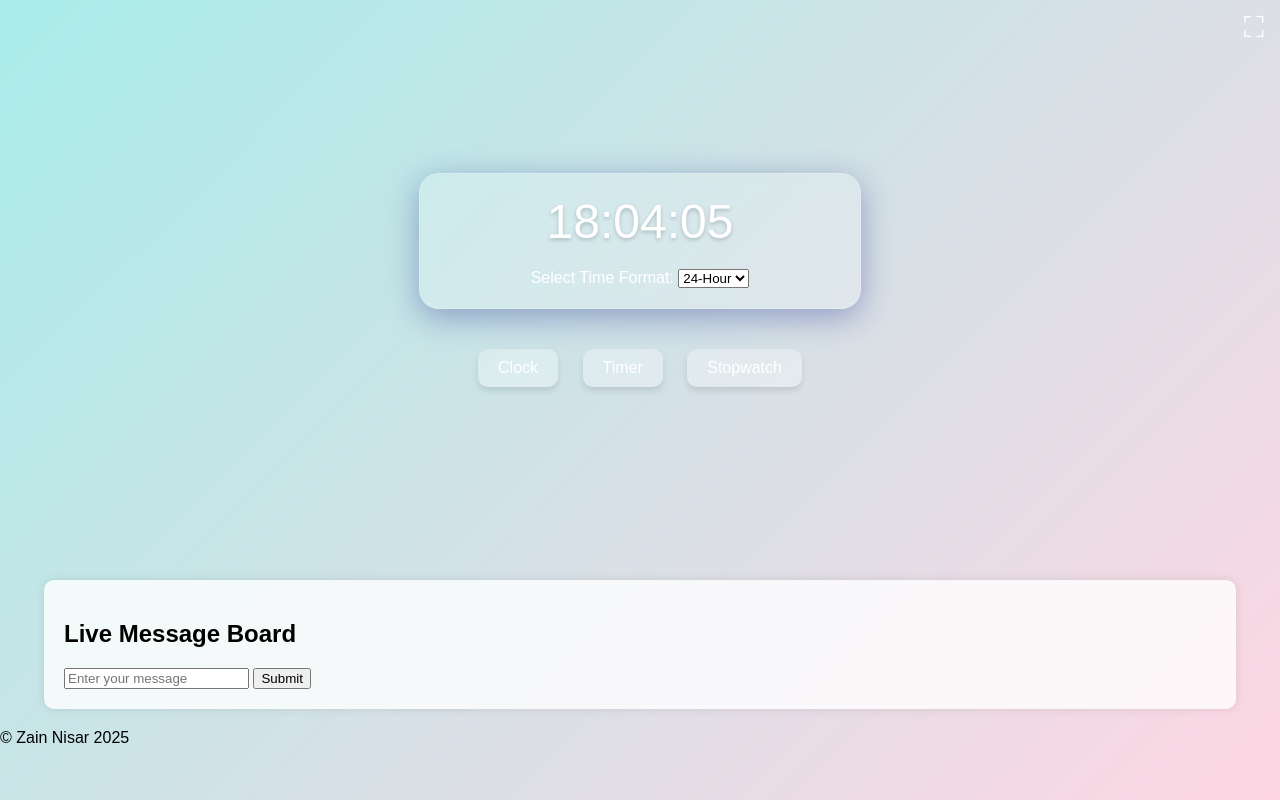
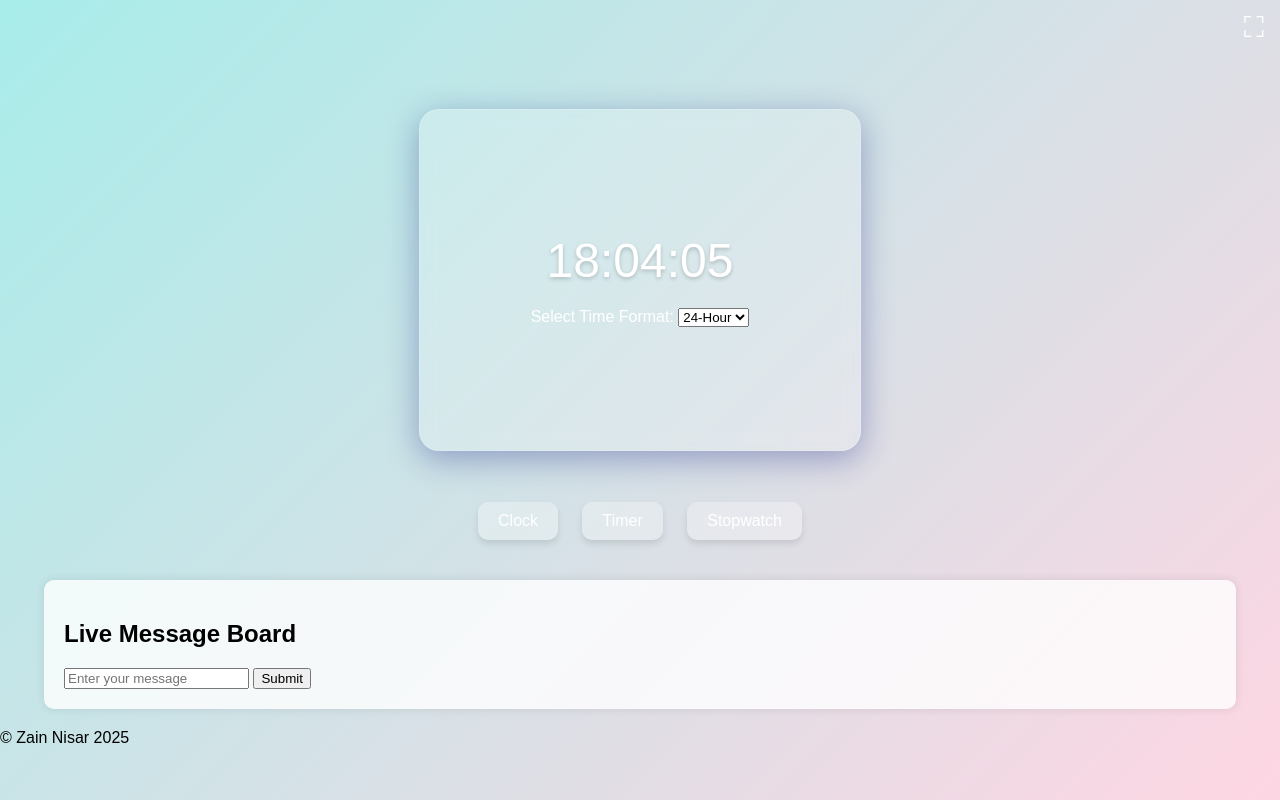
Before and after one commit to nisar848/live-message-board, a plain HTML site: page index.html in a window 1280 px wide. Drawn offline with Linux system fonts and the light colour scheme.

Commit message:
Update style.css

```diff
--- a/style.css
+++ b/style.css
@@ -1,4 +1,4 @@
-/* Set a gradient background for a modern feel */
+/* Set a modern gradient background */
 html, body {
   margin: 0;
   padding: 0;
@@ -8,16 +8,17 @@ html, body {
   background: linear-gradient(135deg, #a8edea 0%, #fed6e3 100%);
 }
 
-/* Main display container centers its content vertically & horizontally */
+/* Main display container: fixed height & centers its content */
 #main-display {
+  position: relative;
+  height: 70vh;  /* Fixed height so the layout remains stable */
   display: flex;
   flex-direction: column;
   align-items: center;
   justify-content: center;
-  min-height: 70vh;  /* Adjust as needed so the feature cards stay centered */
 }
 
-/* Glassmorphism styling for feature containers */
+/* Glassmorphism styling for feature containers (Clock, Timer, Stopwatch) */
 .feature-container {
   display: flex;
   flex-direction: column;
@@ -25,17 +26,18 @@ html, body {
   justify-content: center;
   width: 80%;
   max-width: 400px;
+  min-height: 300px;  /* Ensure each panel is at least this tall */
   margin: 20px auto;
   padding: 20px;
   border-radius: 20px;
-  background: rgba(255, 255, 255, 0.2);  /* Translucent background */
+  background: rgba(255, 255, 255, 0.2);  /* Translucent white background */
   box-shadow: 0 8px 32px 0 rgba(31, 38, 135, 0.37);
   backdrop-filter: blur(8px);
   -webkit-backdrop-filter: blur(8px);
   border: 1px solid rgba(255, 255, 255, 0.18);
 }
 
-/* Digital display styling (for clock, timer, stopwatch) */
+/* Styling for the digital display (for clock, timer, stopwatch) */
 .digital-display {
   font-size: 3em;
   margin-bottom: 10px;
@@ -51,10 +53,12 @@ html, body {
   color: #fff;
 }
 
-/* Feature Buttons styling */
+/* Feature Buttons: Absolutely position at the bottom-center of main-display */
 #feature-buttons {
-  text-align: center;
-  margin: 20px 0;
+  position: absolute;
+  bottom: 20px;
+  left: 50%;
+  transform: translateX(-50%);
 }
 #feature-buttons button {
   margin: 0 10px;
@@ -93,11 +97,11 @@ html, body {
   margin: 20px auto;
   padding: 20px;
   border-radius: 10px;
-  background: rgba(255,255,255,0.8);
+  background: rgba(255, 255, 255, 0.8);
   box-shadow: 0 0 10px rgba(0,0,0,0.1);
 }
 
-/* Responsive design adjustments */
+/* Responsive adjustments */
 @media (max-width: 600px) {
   .digital-display {
     font-size: 2.5em;
```
